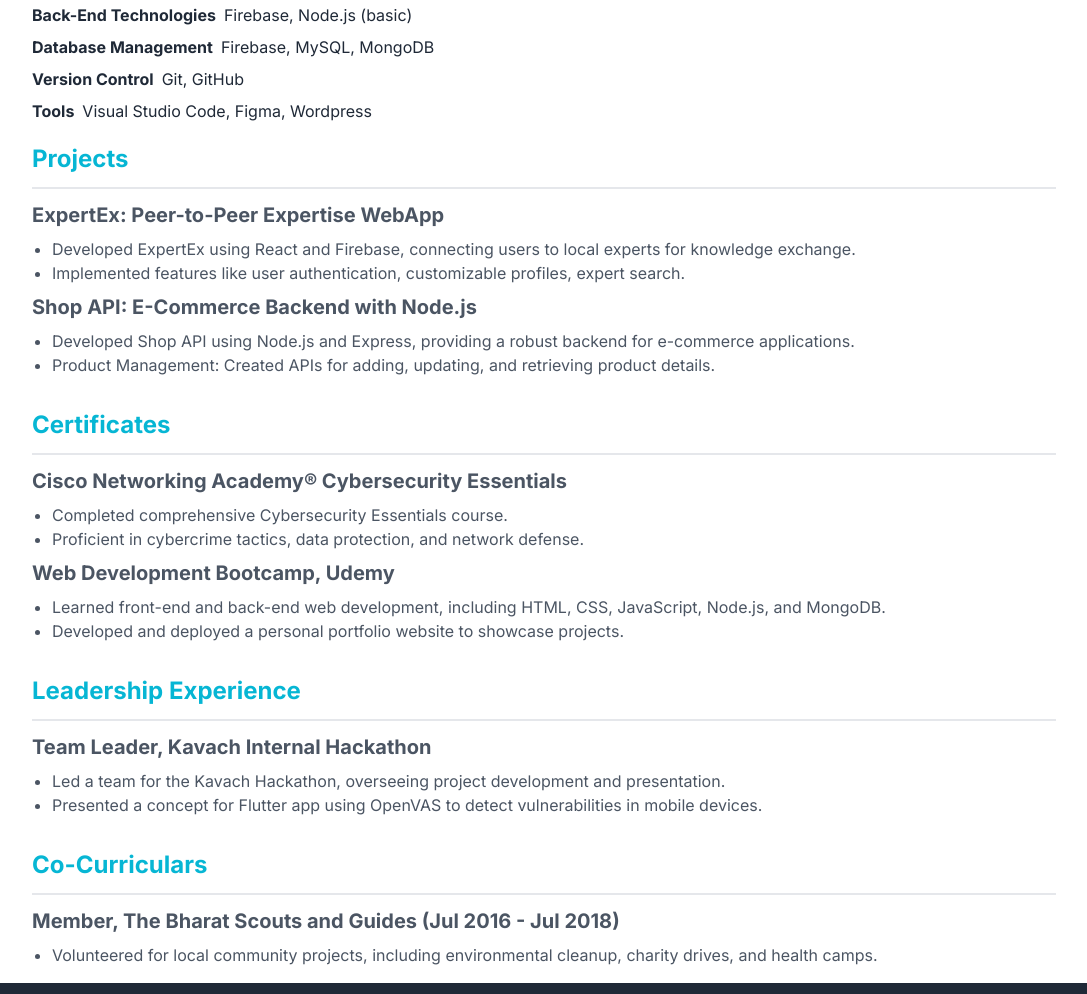
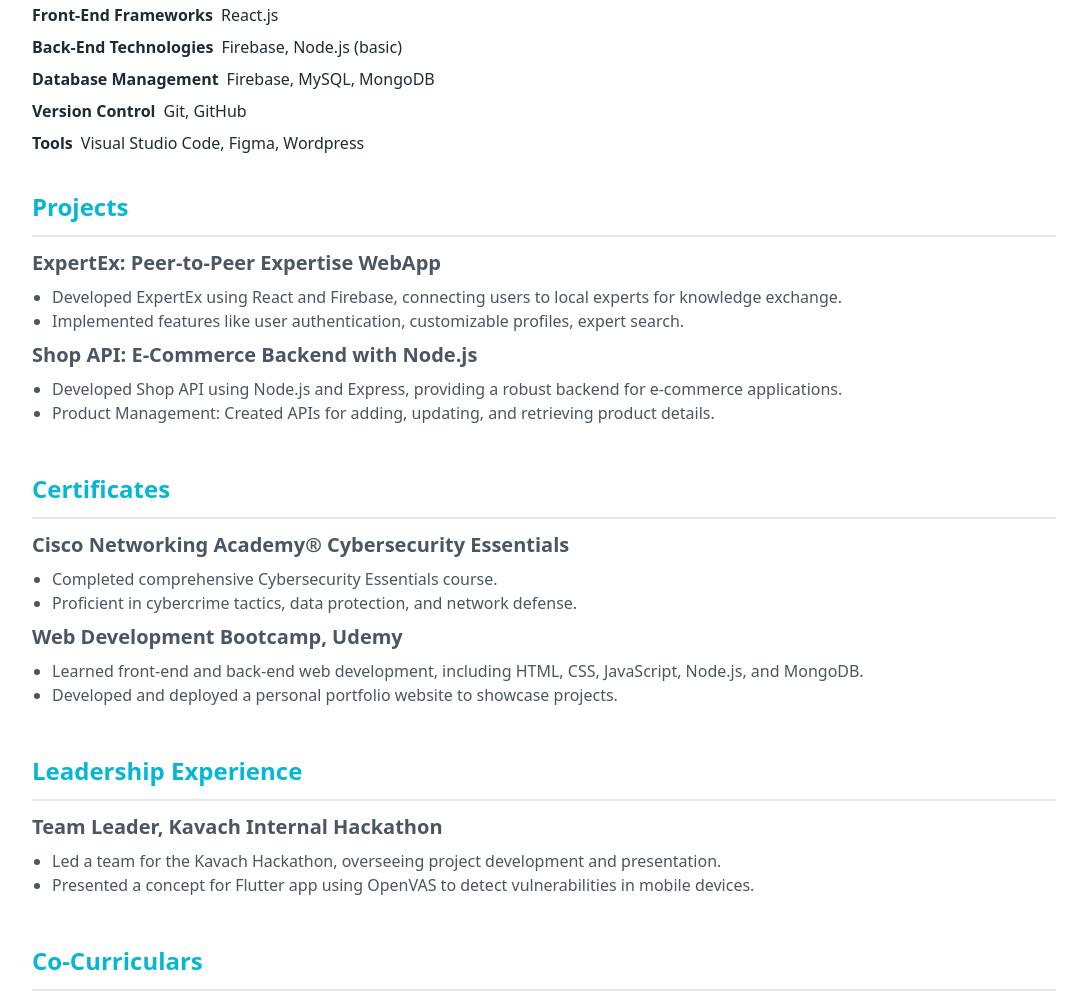
Before and after one commit to bprathamesh20/resume-tailwind, a plain HTML site: page src/index.html in a window 1280 px wide. Shown: the part 611-1605 px from the top of the page, without its empty margins (96-1183 px from the left). Drawn offline with Linux system fonts and the light colour scheme.

Commit message:
update section margin-top

```diff
--- a/src/index.html
+++ b/src/index.html
@@ -26,7 +26,7 @@
 
 
     <main class="flex flex-col items-center text-gray-800">
-    <section id="education" class="mt-5 w-4/5">
+        <section id="education" class="mt-9 w-4/5 ">
             <h2 class="text-2xl font-bold border-b-2 pb-3 mb-3  text-cyan-500">Education</h2>
             <article class="mt-1 text-gray-600">
                 <h3>Marathwada Mitra Mandal's Institute of Technology, Pune</h3>
@@ -42,7 +42,7 @@
             </article>
         </section>
 
-    <section id="technical-skills " class="mt-5 w-4/5">
+        <section id="technical-skills " class="mt-9 w-4/5">
             <h2 class="text-2xl font-bold border-b-2 pb-3 mb-3 text-cyan-500">Technical Skills</h2>
             <ul>
                 <li class="flex items-center mt-2">
@@ -72,7 +72,7 @@
             </ul>
         </section>
 
-    <section id="projects" class="mt-5 w-4/5">
+        <section id="projects" class="mt-9 w-4/5">
             <h2 class="text-2xl font-bold border-b-2 pb-3 mb-3 text-cyan-500">Projects</h2>
             <article class="text-gray-600">
                 <h3 class="text-xl font-bold">ExpertEx: Peer-to-Peer Expertise WebApp</h3>
@@ -101,7 +101,7 @@
             </article>
         </section>
 
-    <section id="certificates" class="mt-5 w-4/5">
+        <section id="certificates" class="mt-9 w-4/5">
             <h2 class="text-2xl font-bold border-b-2 pb-3 mb-3 mt-3  text-cyan-500">Certificates</h2>
             <ul>
                 <article class="text-gray-600">
@@ -119,7 +119,8 @@
                     <h3 class="text-xl font-bold mt-2">Web Development Bootcamp, Udemy</h3>
                     <ul class="list-disc ml-5 mt-2">
                         <li>
-                        <p>Learned front-end and back-end web development, including HTML, CSS, JavaScript, Node.js, and
+                            <p>Learned front-end and back-end web development, including HTML, CSS, JavaScript, Node.js,
+                                and
                                 MongoDB.</p>
                         </li>
                         <li>
@@ -131,7 +132,7 @@
             </ul>
         </section>
 
-    <section id="leadership-experience" class="mt-5 w-4/5">
+        <section id="leadership-experience" class="mt-9 w-4/5">
             <h2 class="text-2xl font-bold border-b-2 pb-3 mb-3 mt-3 text-cyan-500">Leadership Experience</h2>
             <article class="text-gray-600">
                 <h3 class="text-xl font-bold mt-2">Team Leader, Kavach Internal Hackathon</h3>
@@ -140,21 +141,23 @@
                         <p>Led a team for the Kavach Hackathon, overseeing project development and presentation.</p>
                     </li>
                     <li>
-                    <p>Presented a concept for Flutter app using OpenVAS to detect vulnerabilities in mobile devices.
+                        <p>Presented a concept for Flutter app using OpenVAS to detect vulnerabilities in mobile
+                            devices.
                         </p>
                     </li>
                 </ul>
             </article>
         </section>
 
-    <section id="co-curriculars" class="mt-5 w-4/5">
+        <section id="co-curriculars" class="mt-9 w-4/5">
             <h2 class="text-2xl font-bold border-b-2 pb-3 mb-3 mt-3 text-cyan-500">Co-Curriculars</h2>
 
             <article class="text-gray-600">
                 <h3 class="text-xl font-bold mt-2">Member, The Bharat Scouts and Guides (Jul 2016 - Jul 2018)</h3>
                 <ul class="list-disc ml-5 mt-2">
                     <li>
-                    <p>Volunteered for local community projects, including environmental cleanup, charity drives, and
+                        <p>Volunteered for local community projects, including environmental cleanup, charity drives,
+                            and
                             health camps.</p>
                     </li>
                 </ul>
```
Also changed, not shown: dist/output.css. Lines whose indentation alone changed are shown as unchanged.
